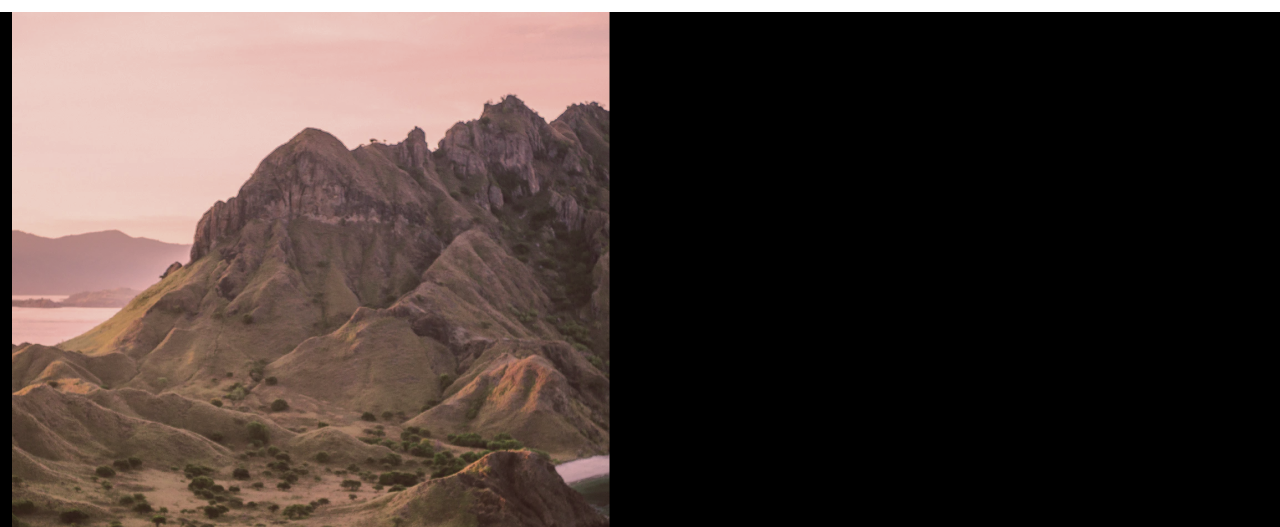
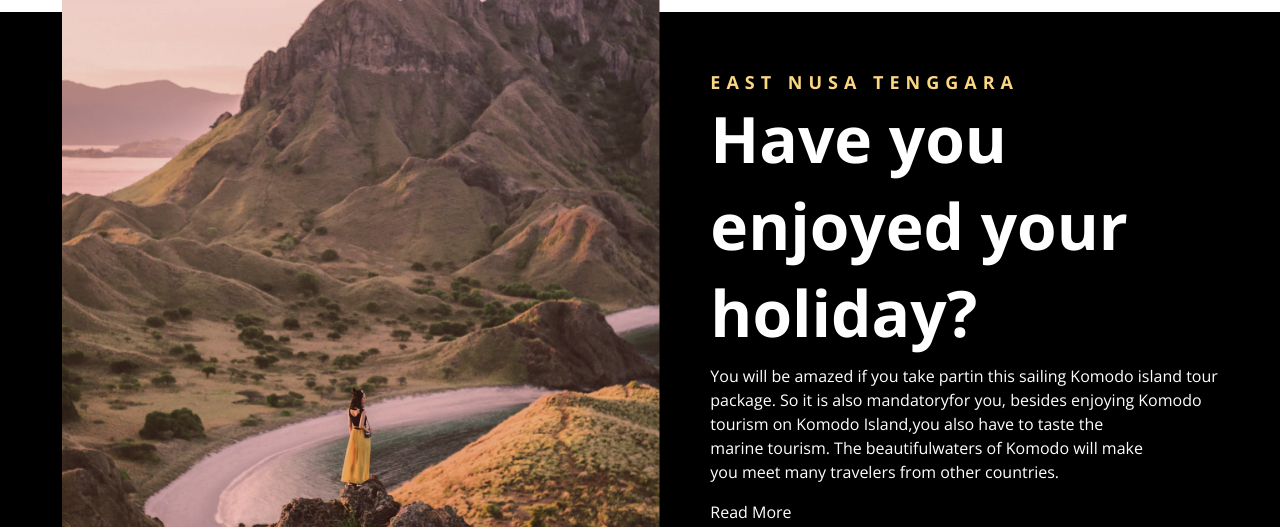
Before and after one commit to Abfahim21/discover-indonesia, a plain HTML site: page index.html in a window 1280 px wide. Shown: the part 1294-1821 px from the top of the page. Drawn offline with nearby package versions, Linux system fonts and the light colour scheme; grey boxes are pictures that could not be loaded.

Commit message:
just practicing

```diff
--- a/css/style.css
+++ b/css/style.css
@@ -66,4 +66,27 @@ p.indo-para {
 
 .holiday.container-fluid {
     background: black;
+    display: flex;
+    flex-direction: row;
+    justify-content: space-evenly;
+    align-items: center;
 }
+
+.holiday-text p1 {
+    font-style: normal;
+    font-weight: 700;
+    font-size: 18px;
+    line-height: 25px;
+    letter-spacing: 6px;
+    text-transform: uppercase;
+    color: rgba(251, 215, 132, 1);
+}
+.holiday-text h2 {
+    font-style: normal;
+    font-weight: 700;
+    font-size: 64px;
+    line-height: 87px;
+}
+.holiday-image img {
+    margin-top: -150px;
+}
--- a/index.html
+++ b/index.html
@@ -66,7 +66,7 @@
       <div class="holiday-text">
         <p1>EAST NUSA TENGGARA</p1>
         <h2>Have you<br>enjoyed your<br>holiday?</h2>
-        <p>You will be amazed if you take part in this sailing Komodo island tour package. So it is also mandatory for you, besides enjoying Komodo tourism on Komodo Island, you also have to taste the marine tourism.  The beautiful waters of Komodo will make you meet many travelers from other countries.</p>
+        <p>You will be amazed if you take partin this sailing Komodo island tour<br>package. So it is also mandatoryfor you, besides enjoying Komodo<br>tourism on Komodo Island,you also have to taste the<br>marine tourism. The beautifulwaters of Komodo will make<br>you meet many travelers from other countries.</p>
         <p2>Read More</p2>
       </div>
     </div>
```
